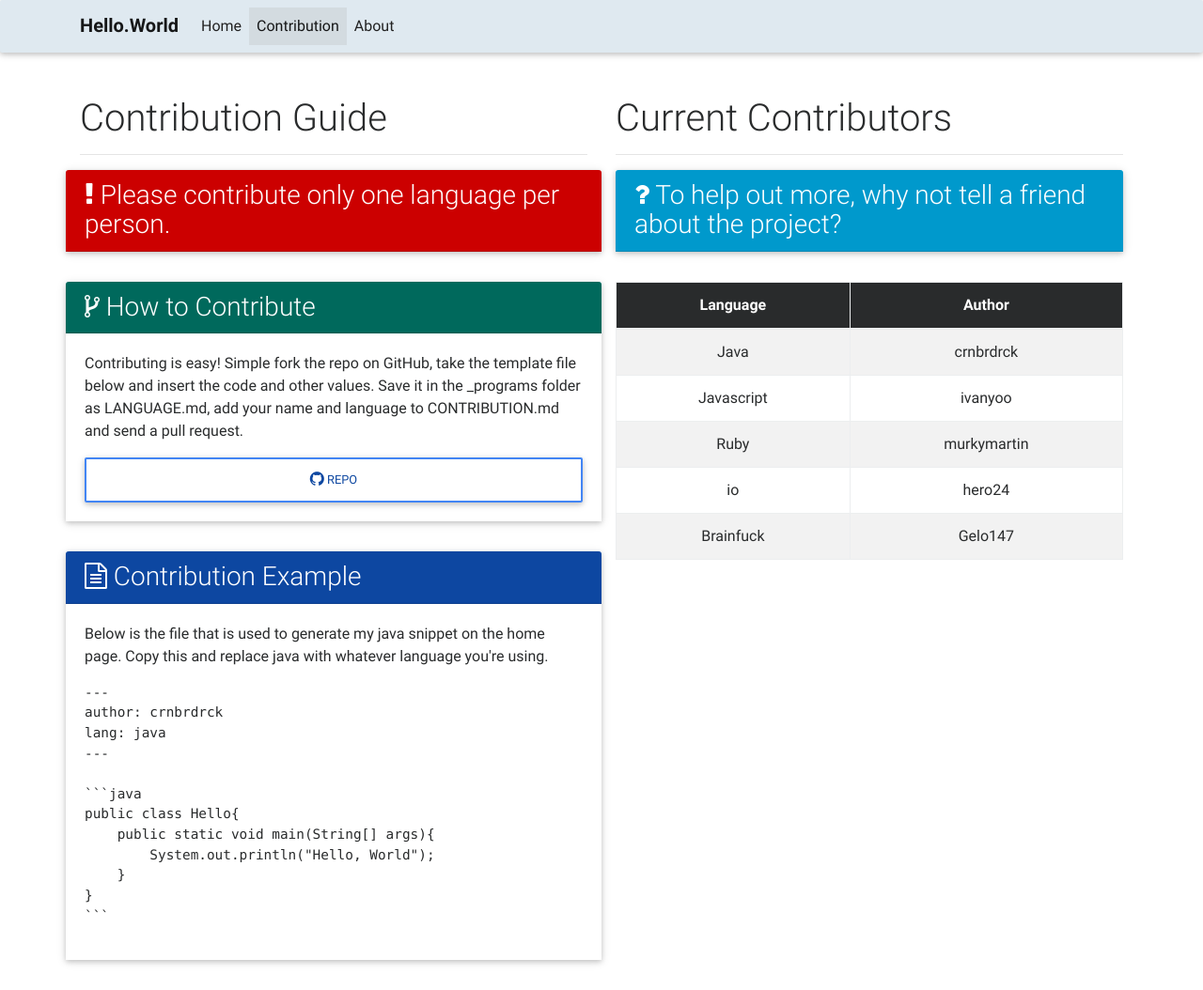
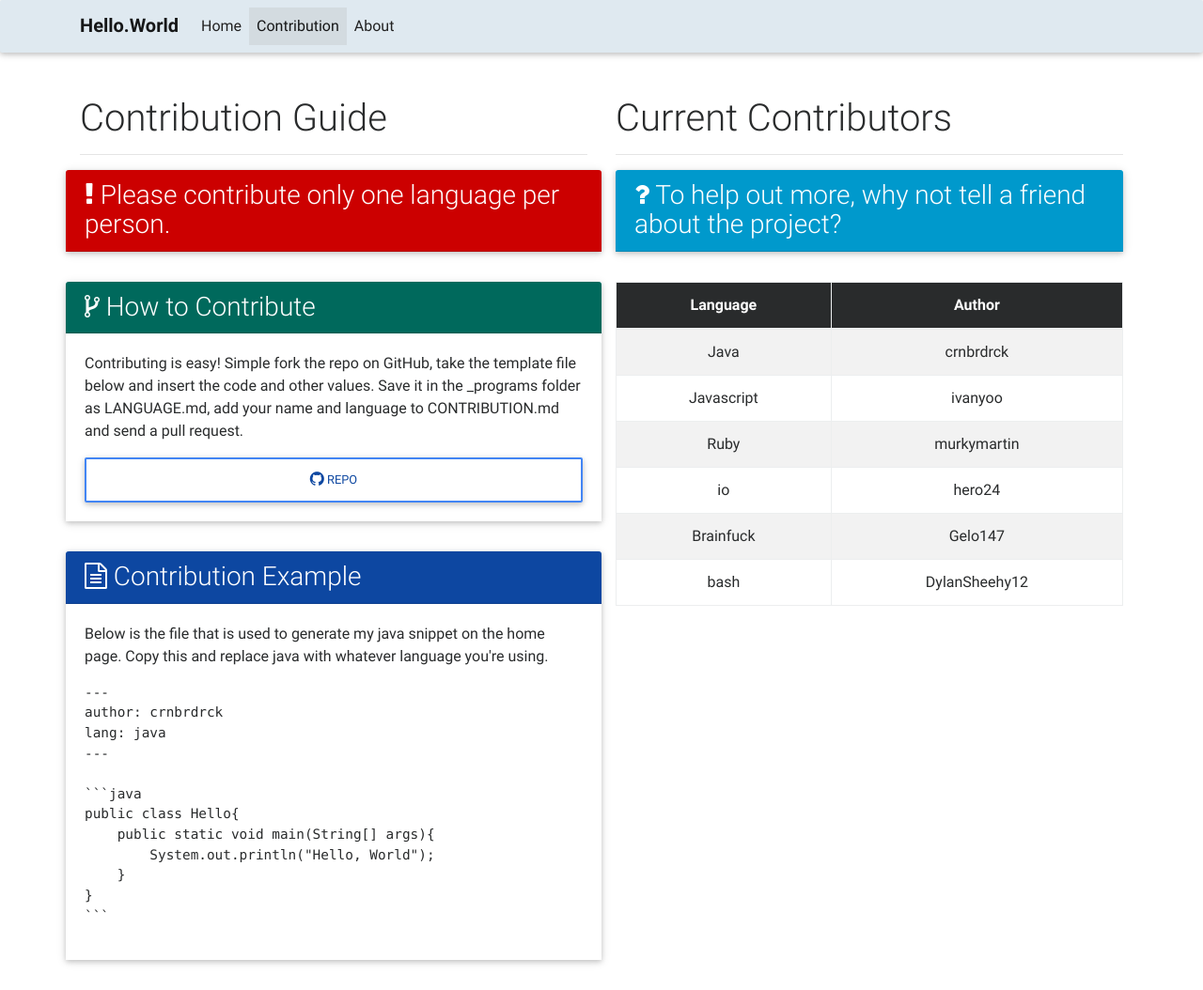
Before and after one commit to freyamade/hello.world, a Jekyll site: the page built from CONTRIBUTION.md, in a window 1280 px wide. Shown: the whole page at 94% size. Built offline with Jekyll 4.4.1, drawn with Linux system fonts in a browser that asks for light colours; nearby versions of some CDN libraries.

Commit message:
Update CONTRIBUTION.md

```diff
--- a/CONTRIBUTION.md
+++ b/CONTRIBUTION.md
@@ -11,3 +11,4 @@ permalink: /contrib/
 |   Ruby   |  murkymartin |
 |    io    |    hero24    |
 |Brainfuck |    Gelo147   |
+|   bash   |DylanSheehy12 |
```
